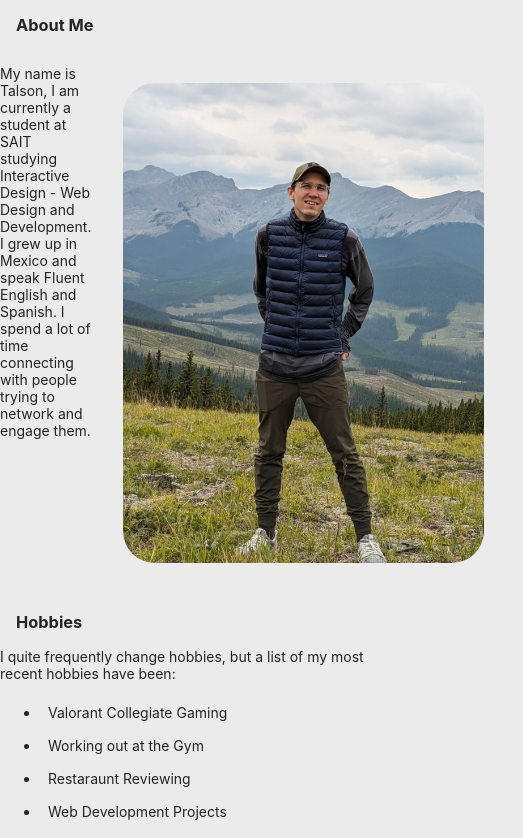
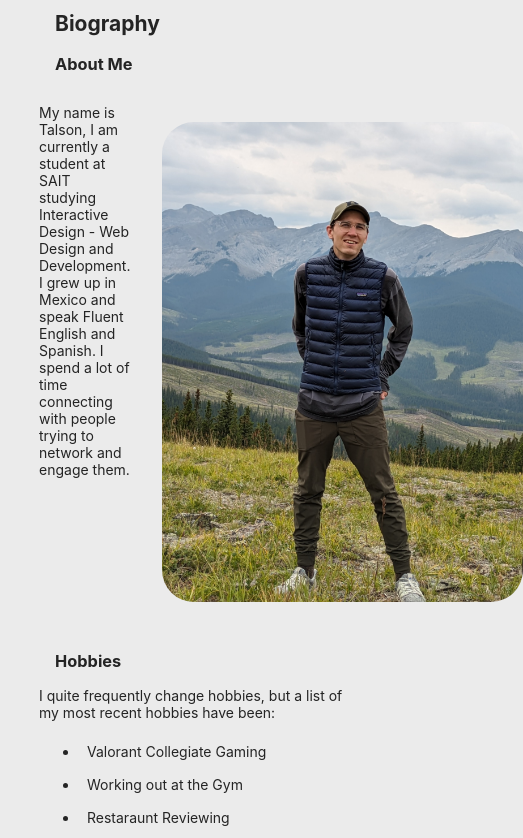
Before and after one commit to Swiss-It/Talson.dev, a plain HTML site: page index-en.html in a window 390 px wide. Shown: the part 269-1107 px from the top of the page, 523 px wide, since content can reach past the window. Drawn offline with Linux system fonts and the light colour scheme; a web font is replaced by a local one.

Commit message:
iPhone CSS Test #2

```diff
--- a/styles/styles.css
+++ b/styles/styles.css
@@ -129,7 +129,9 @@ thead {
 
     /* For example: */
     body {
-        font-size: 14px; /* Adjust font size for better readability on smaller screens */
+        font-size: 14px;
+        margin: 10%;
+        padding: 0;
     }
 
     /* Add more styles as needed for small screens */
```
